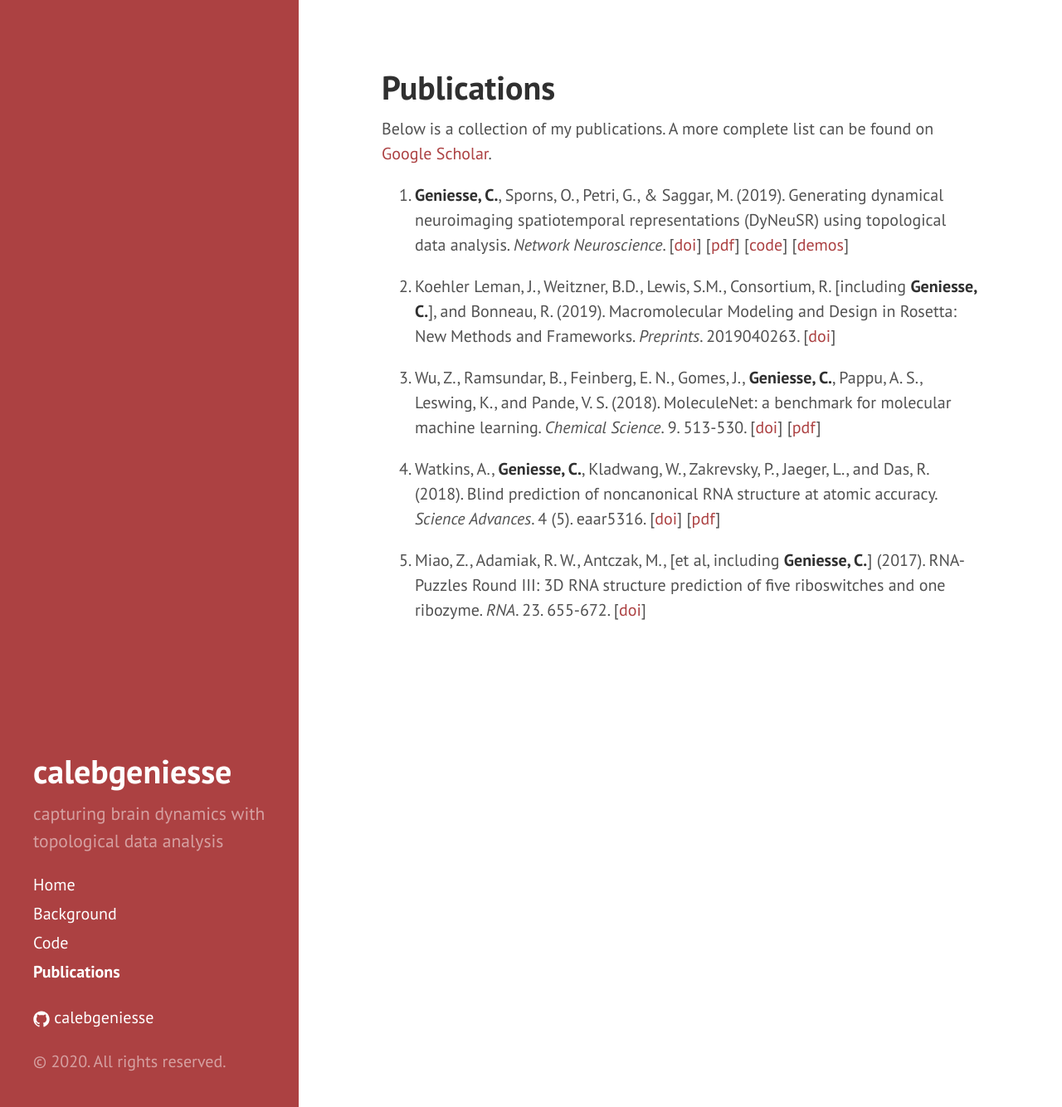
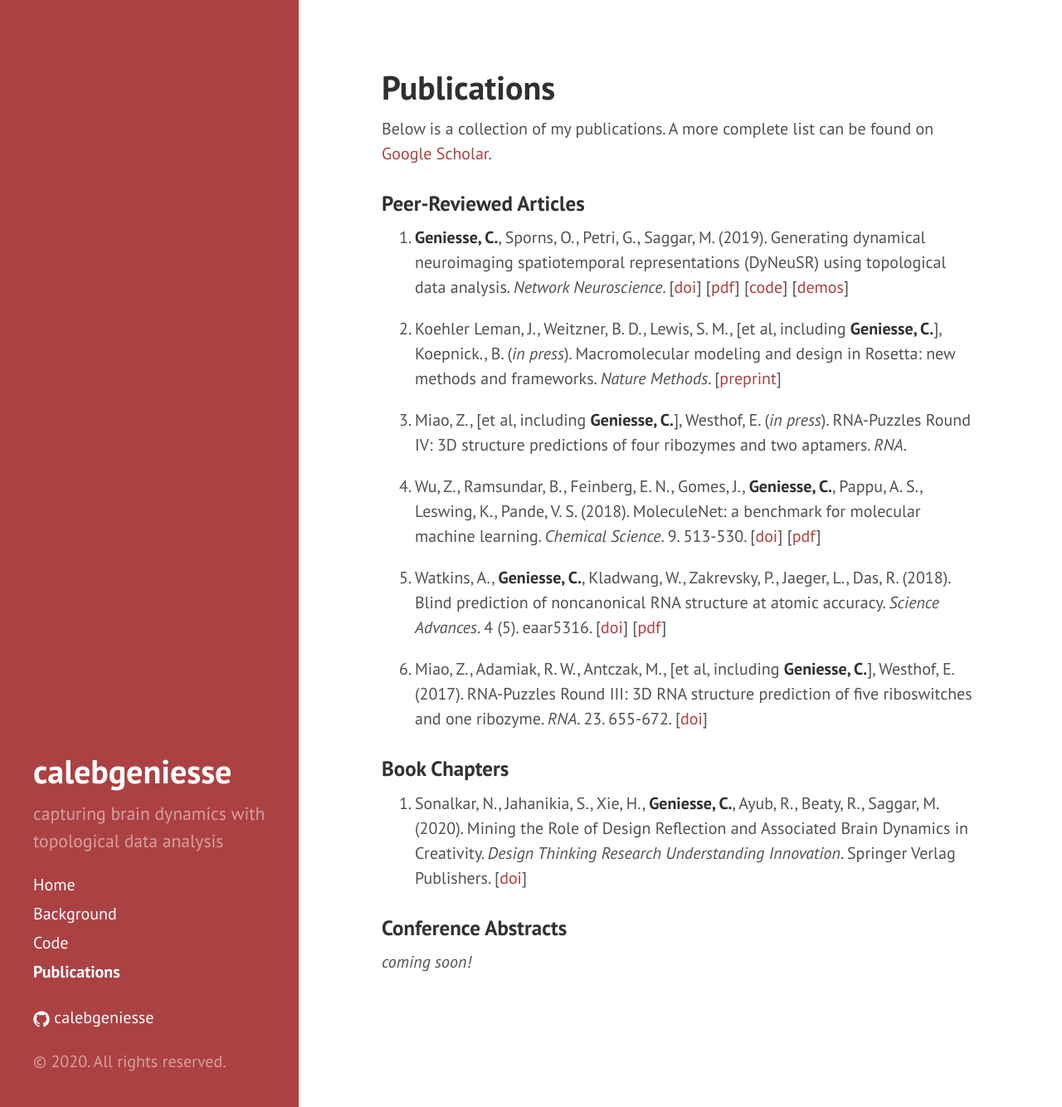
Before and after one commit to calebgeniesse/calebgeniesse.github.io, a Jekyll site: the page built from publications.md, in a window 1280 px wide and 1334 px high. Shown: the whole window at 83% size. Built offline with Jekyll 4.4.1, drawn with Linux system fonts in a browser that asks for light colours.

Commit message:
minor updates

```diff
--- a/publications.md
+++ b/publications.md
@@ -5,12 +5,32 @@ title: Publications
 
 Below is a collection of my publications. A more complete list can be found on [Google Scholar](https://scholar.google.com/citations?user=S5lu_LAAAAAJ).
 
-1. **Geniesse, C.**, Sporns, O., Petri, G., & Saggar, M. (2019). Generating dynamical neuroimaging spatiotemporal representations (DyNeuSR) using topological data analysis. *Network Neuroscience*. [[doi](https://doi.org/10.1162/netn_a_00093)] [[pdf](https://www.mitpressjournals.org/doi/pdfplus/10.1162/netn_a_00093)] [[code](https://braindynamicslab.github.io/dyneusr)] [[demos](https://braindynamicslab.github.io/dyneusr/demo/)]
 
-2. Koehler Leman, J., Weitzner, B.D., Lewis, S.M., Consortium, R. \[including **Geniesse, C.**\], and Bonneau, R. (2019). Macromolecular Modeling and Design in Rosetta: New Methods and Frameworks. *Preprints*. 2019040263. [[doi](https://doi.org/10.20944/preprints201904.0263.v1)]
 
-3. Wu, Z., Ramsundar, B., Feinberg, E. N., Gomes, J., **Geniesse, C.**, Pappu, A. S., Leswing, K., and Pande, V. S. (2018). MoleculeNet: a benchmark for molecular machine learning. *Chemical Science*. 9. 513-530. [[doi](https://doi.org/10.1039/C7SC02664A)] [[pdf](https://pubs.rsc.org/en/content/articlepdf/2018/sc/c7sc02664a)]
+### Peer-Reviewed Articles
 
-4. Watkins, A., **Geniesse, C.**, Kladwang, W., Zakrevsky, P., Jaeger, L., and Das, R. (2018). Blind prediction of noncanonical RNA structure at atomic accuracy. *Science Advances*. 4 (5). eaar5316. [[doi](https://doi.org/10.1126/sciadv.aar5316)] [[pdf](https://advances.sciencemag.org/content/advances/4/5/eaar5316.full.pdf)]
+1. **Geniesse, C.**, Sporns, O., Petri, G., Saggar, M. (2019). Generating dynamical neuroimaging spatiotemporal representations (DyNeuSR) using topological data analysis. *Network Neuroscience*. [[doi](https://doi.org/10.1162/netn_a_00093)] [[pdf](https://www.mitpressjournals.org/doi/pdfplus/10.1162/netn_a_00093)] [[code](https://braindynamicslab.github.io/dyneusr)] [[demos](https://braindynamicslab.github.io/dyneusr/demo/)]
 
-5. Miao, Z., Adamiak, R. W., Antczak, M., \[et al, including **Geniesse, C.**\] (2017). RNA-Puzzles Round III: 3D RNA structure prediction of five riboswitches and one ribozyme. *RNA*. 23. 655-672. [[doi](https://doi.org/10.1261/rna.060368.116)]
+2. Koehler Leman, J., Weitzner, B. D., Lewis, S. M., \[et al, including **Geniesse, C.**\], Koepnick., B. (*in press*). Macromolecular modeling and design in Rosetta: new methods and frameworks. *Nature Methods*. [[preprint](https://www.preprints.org/manuscript/201904.0263/v3)]
+
+3. Miao, Z., \[et al, including **Geniesse, C.**\], Westhof, E. (*in press*). RNA-Puzzles Round IV: 3D structure predictions of four ribozymes and two aptamers. *RNA*.
+
+4. Wu, Z., Ramsundar, B., Feinberg, E. N., Gomes, J., **Geniesse, C.**, Pappu, A. S., Leswing, K., Pande, V. S. (2018). MoleculeNet: a benchmark for molecular machine learning. *Chemical Science*. 9. 513-530. [[doi](https://doi.org/10.1039/C7SC02664A)] [[pdf](https://pubs.rsc.org/en/content/articlepdf/2018/sc/c7sc02664a)]
+
+5. Watkins, A., **Geniesse, C.**, Kladwang, W., Zakrevsky, P., Jaeger, L., Das, R. (2018). Blind prediction of noncanonical RNA structure at atomic accuracy. *Science Advances*. 4 (5). eaar5316. [[doi](https://doi.org/10.1126/sciadv.aar5316)] [[pdf](https://advances.sciencemag.org/content/advances/4/5/eaar5316.full.pdf)]
+
+6. Miao, Z., Adamiak, R. W., Antczak, M., \[et al, including **Geniesse, C.**\], Westhof, E. (2017). RNA-Puzzles Round III: 3D RNA structure prediction of five riboswitches and one ribozyme. *RNA*. 23. 655-672. [[doi](https://doi.org/10.1261/rna.060368.116)]
+
+
+
+
+### Book Chapters
+
+1. Sonalkar, N., Jahanikia, S., Xie, H., **Geniesse, C.**, Ayub, R., Beaty, R., Saggar, M. (2020). Mining the Role of Design Reflection and Associated Brain Dynamics in Creativity. *Design Thinking Research Understanding Innovation*. Springer Verlag Publishers. [[doi](https://doi.org/10.1007/978-3-030-28960-7_10
+)]
+
+
+
+### Conference Abstracts
+
+*coming soon!*
```
